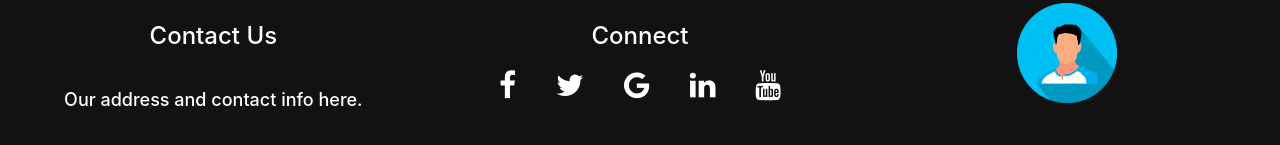
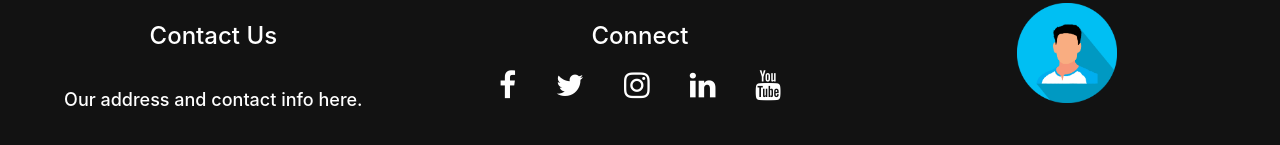
Before and after one commit to ShobhitSagar/portfolio, a React (Create React App) app: page / in a window 1280 px wide. Shown: the part 2707-2852 px from the top of the page. Built offline with nearby package versions, Linux system fonts and the light colour scheme.

Commit message:
Replaced google link with instagram link in footer

```diff
--- a/src/components/Footer.js
+++ b/src/components/Footer.js
@@ -26,7 +26,11 @@ function Footer() {
 						target='_blank'
 						className='fa fa-twitter'
 					></a>
-					<a href='#' target='_blank' className='fa fa-google'></a>
+					<a
+						href='https://www.instagram.com/sudo_codes.ig/'
+						target='_blank'
+						className='fa fa-instagram'
+					></a>
 					<a
 						href='https://www.linkedin.com/in/shobhit-sagar-50765414b/'
 						target='_blank'
```
